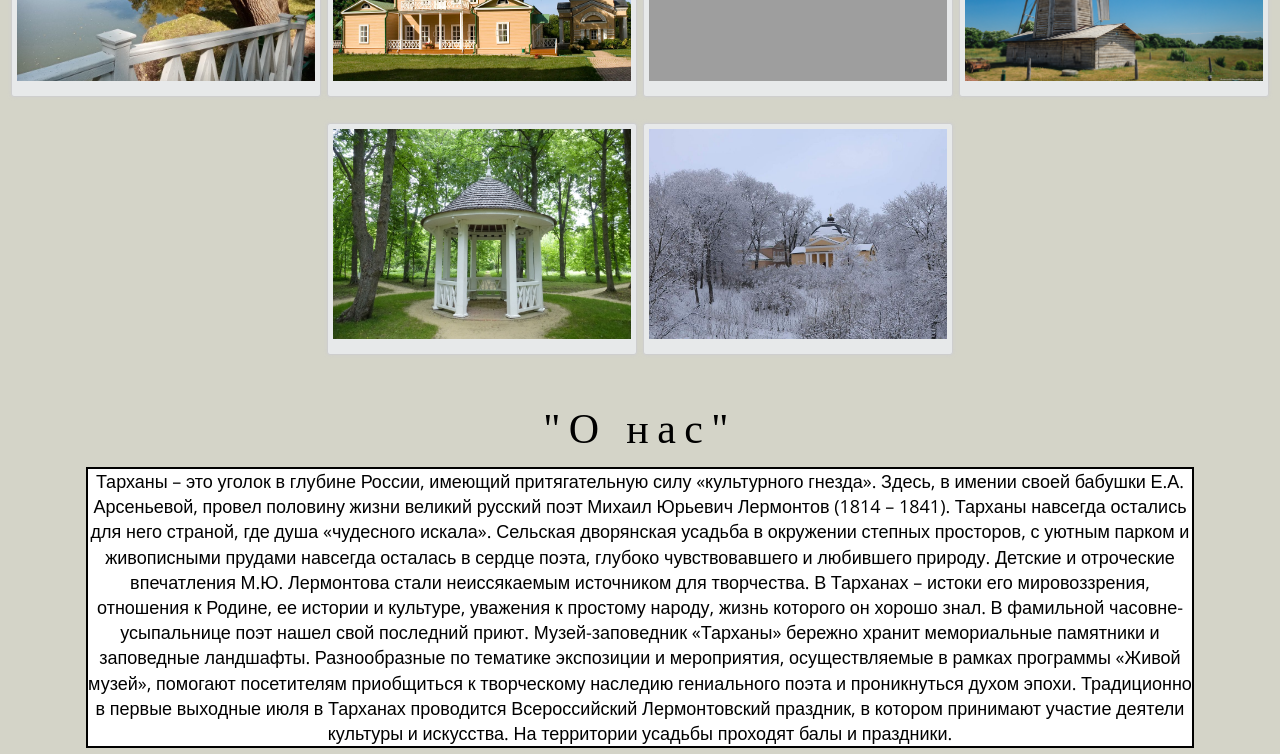
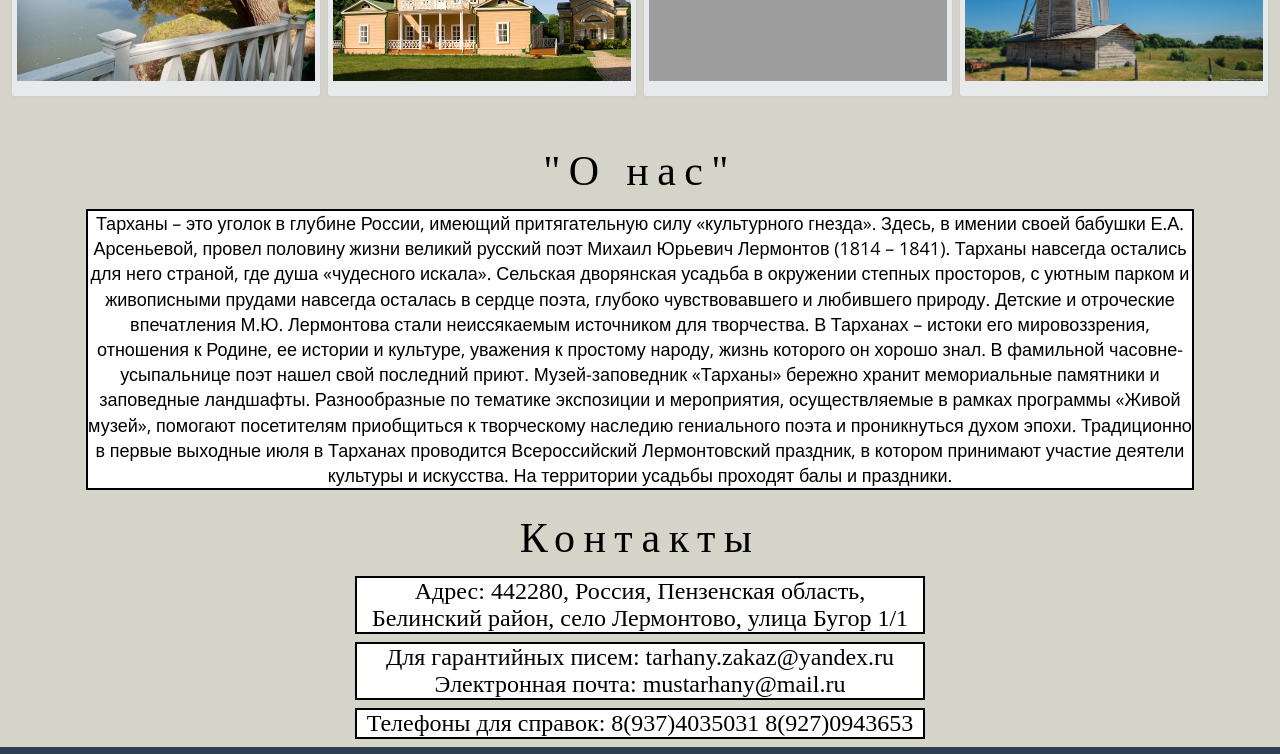
Before and after one commit to eugeny-prusakov/lermontov, a plain HTML site: page index.html in a window 1280 px wide. Shown: the part 1480-2234 px from the top of the page. Drawn offline with nearby package versions, Linux system fonts and the light colour scheme; grey boxes are pictures that could not be loaded; a script that the page names is missing.

Commit message:
lermontov

```diff
--- a/index.html
+++ b/index.html
@@ -40,8 +40,6 @@
       <img src="img/m.jpg" alt="" class="ter">
       <img src="img/4.jpg" alt="" class="ter">
       <img src="img/1.jpg" alt="" class="ter">
-      <img src="img/7.jpg" alt="" class="ter">
-      <img src="img/6.jpg" alt="" class="ter">
     </div>
 
     <div id="we" align="center">
```
